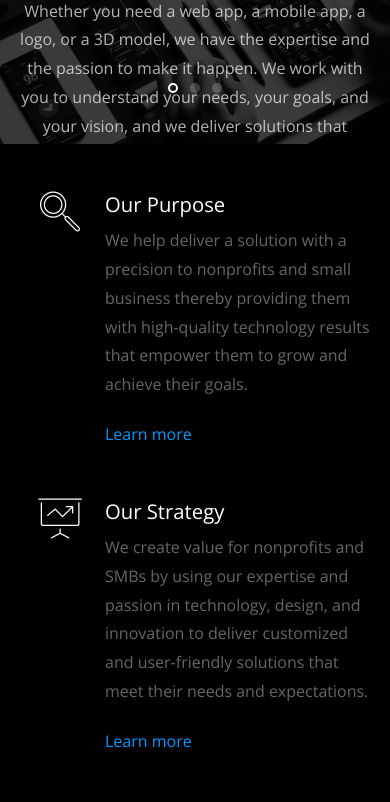
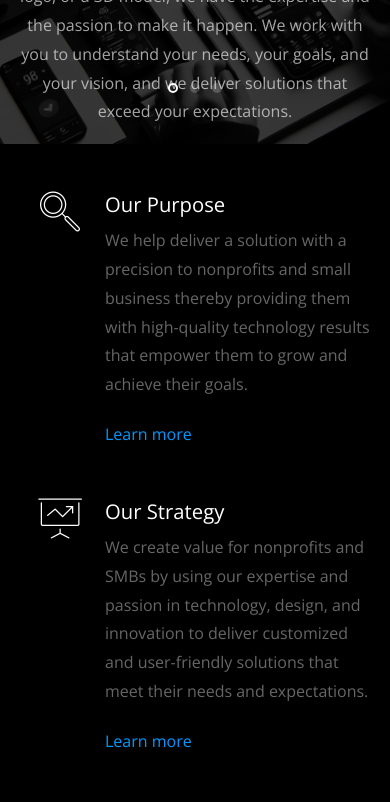
Before and after one commit to Rofy-Ray/lynxsphynxco, a website: page index.html in a window 390 px wide. Shown: the part 356-1158 px from the top of the page. Drawn offline with nearby package versions, Linux system fonts and the light colour scheme; files whose address does not match are found by name.

Commit message:
fixing slider text on mobile

```diff
--- a/css/custom.css
+++ b/css/custom.css
@@ -32,7 +32,3 @@
   -webkit-filter: grayscale(100%);
   filter: grayscale(100%);
 }
-
-.col-md-12 {
-  height: 100vh;
-}
--- a/css/style.css
+++ b/css/style.css
@@ -1089,14 +1089,9 @@ figure:focus figcaption {
 .slides-text {
   z-index: 99;
   position: relative;
-  /* padding-top: 200px; */
+  padding-top: 50%;
   max-width: 600px;
   margin: 0 auto;
-  display: flex;
-  flex-direction: column;
-  justify-content: center;
-  align-items: center;
-  height: 100%;
 }
 
 .slides-text h2 {
@@ -1126,11 +1121,11 @@ figure:focus figcaption {
   .slides-text {
     padding-top: 150px;
   }
-} */
-
-/* @media screen and (max-width: 600px) {
-  .carousel-text {
-    padding-top: 50px;
+}  */
+
+/* @media screen and (max-width: 320px) {
+  .slides-text {
+    padding-top: 25px;
   }
 } */
 
--- a/index.html
+++ b/index.html
@@ -88,7 +88,7 @@
           <div class="container">
             <div class="row">
               <div class="col-md-12 text-center">
-                <div class="slides-text probootstrap-animate carousel-text">
+                <div class="slides-text probootstrap-animate">
                   <h2>Transform Your Vision into Reality</h2>
                   <p>
                     Whether you need a web app, a mobile app, a logo, or a 3D
```
